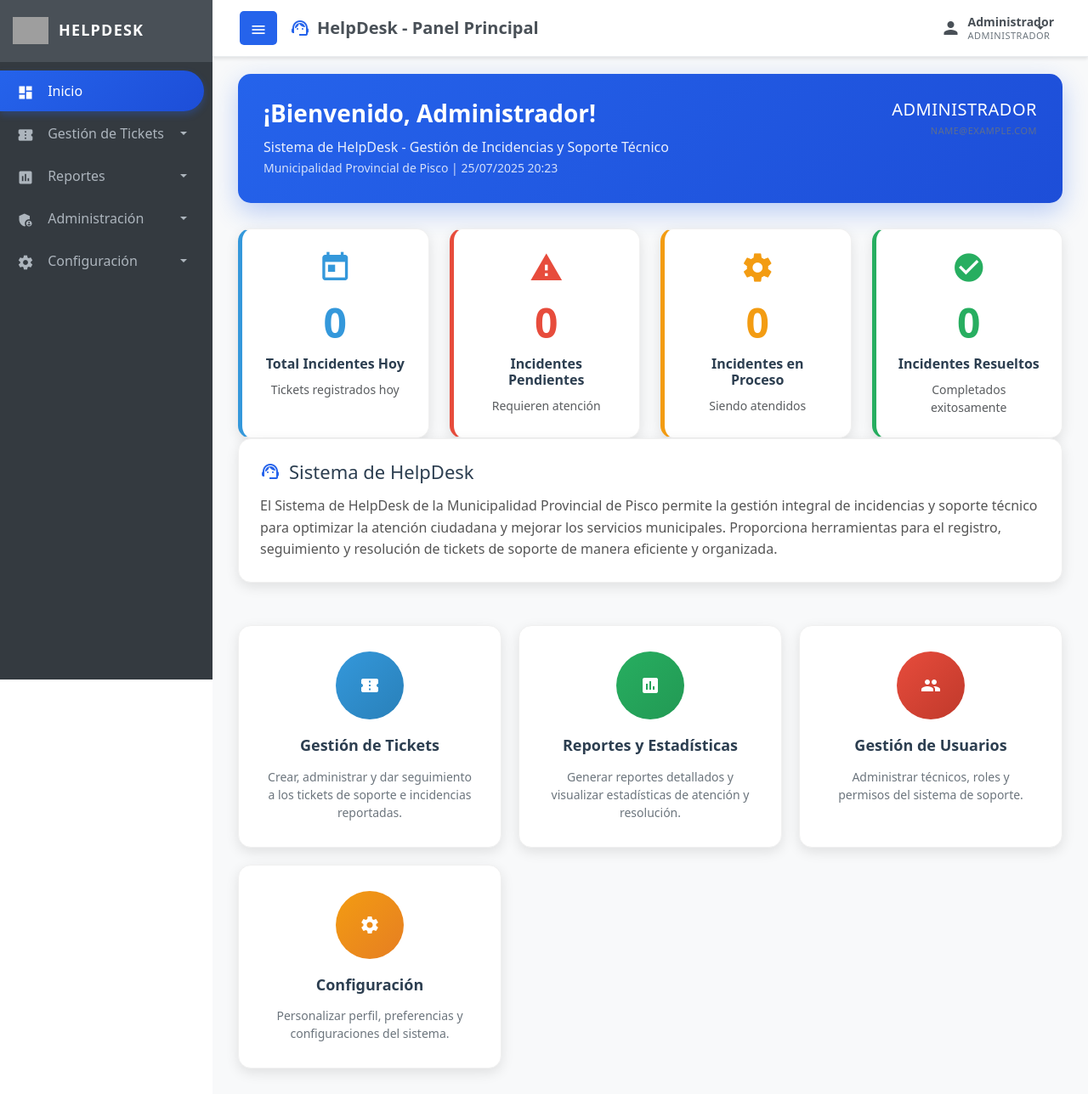
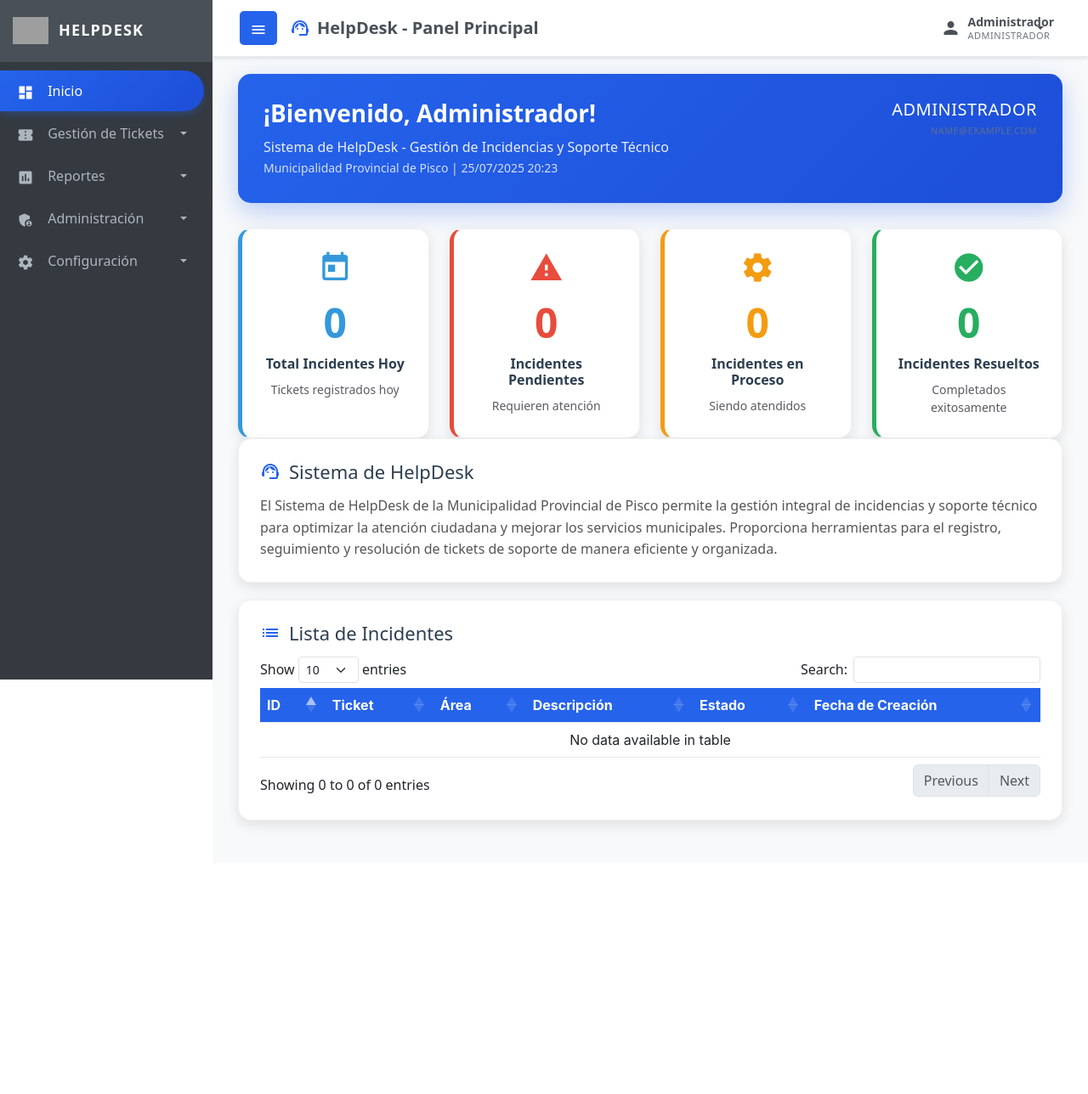
Before and after one commit to F3RN4ND0-30/sisti, a PHP site: page /frontend/sisvis/escritorio.php in a window 1280 px wide. Shown: the whole page at 85% size. After the commit the page ends 977 px from the top, so only its background shows below. Run offline with PHP 8.4, Linux system fonts and the light colour scheme; the visitor is signed in with stand-in values (Sample User, id 1); data that the repository does not hold is empty; some libraries are stand-ins or nearby versions; grey boxes are pictures that could not be loaded.

Commit message:
escritorio

```diff
--- a/backend/css/vistas/escritorio.css
+++ b/backend/css/vistas/escritorio.css
@@ -329,6 +329,63 @@
     margin-bottom: 0 !important;
 }
 
+.table {
+    width: 100%;
+    border-collapse: collapse;
+    font-family: 'Inter', sans-serif;
+    margin-top: 20px;
+}
+
+.table thead {
+    background-color: #2563eb;
+    color: white;
+}
+
+.table th,
+.table td {
+    padding: 12px 15px;
+    text-align: left;
+    border-bottom: 1px solid #e5e7eb;
+}
+
+.table tr:hover {
+    background-color: #f1f5f9;
+}
+
+.estado-tag {
+    padding: 5px 10px;
+    border-radius: 20px;
+    font-size: 0.85rem;
+    font-weight: bold;
+    display: inline-block;
+    text-align: center;
+}
+
+.estado-pendiente {
+    background-color: #ffe8e8;
+    color: #e74c3c;
+    border: 1px solid #e74c3c;
+}
+
+.estado-proceso {
+    background-color: #fff3cd;
+    color: #f39c12;
+    border: 1px solid #f39c12;
+}
+
+.estado-resuelto {
+    background-color: #e8f5e9;
+    color: #27ae60;
+    border: 1px solid #27ae60;
+}
+
+.table thead th {
+    background-color: #2563eb;
+    color: white;
+    text-align: center;
+}
+
+
 /* Animations */
 @keyframes fadeInDown {
     from {
--- /dev/null
+++ b/backend/php/desk/tabla_incidentes.php
@@ -0,0 +1,69 @@
+<?php
+require_once $_SERVER['DOCUMENT_ROOT'] . '/HelpDesk_MPP2.0/backend/bd/conexion.php';
+
+try {
+    $stmt = $conexion->query("
+    SELECT
+        i.Id_Incidentes,
+        t.Codigo_Ticket AS Ticket,
+        a.Nombre AS Area,
+        i.Descripcion,
+        e.Nombre AS Estado,
+        FORMAT(i.Fecha_Creacion, 'dd/MM/yyyy HH:mm') AS Fecha_Creacion
+    FROM tb_incidentes i
+    INNER JOIN tb_tickets t ON i.Id_Tickets = t.Id_Tickets
+    INNER JOIN tb_areas a ON i.Id_Areas = a.Id_Areas
+    INNER JOIN tb_estados_incidente e ON i.Id_Estados_Incidente = e.Id_Estados_Incidente
+    ORDER BY i.Fecha_Creacion DESC
+");
+
+    $incidentes = $stmt->fetchAll(PDO::FETCH_ASSOC);
+} catch (PDOException $e) {
+    echo "<p>Error al obtener incidentes: " . $e->getMessage() . "</p>";
+    exit;
+}
+?>
+
+<!-- Tabla de Incidentes -->
+<div class="activity-card">
+    <h4><i class="material-icons">list</i> Lista de Incidentes</h4>
+    <div style="overflow-x:auto;">
+        <table class="table">
+            <thead>
+                <tr>
+                    <th>ID</th>
+                    <th>Ticket</th>
+                    <th>Área</th>
+                    <th>Descripción</th>
+                    <th>Estado</th>
+                    <th>Fecha de Creación</th>
+                </tr>
+            </thead>
+            <tbody>
+                <?php foreach ($incidentes as $row): ?>
+                    <tr>
+                        <td><?= $row['Id_Incidentes'] ?></td>
+                        <td><?= $row['Ticket'] ?></td>
+                        <td><?= $row['Area'] ?></td>
+                        <td><?= $row['Descripcion'] ?></td>
+                        <td style="text-align: center;">
+                            <?php
+                            $estado = strtolower($row['Estado']);
+                            if ($estado === 'pendiente') {
+                                echo '<span class="estado-tag estado-pendiente">Pendiente</span>';
+                            } elseif ($estado === 'en proceso') {
+                                echo '<span class="estado-tag estado-proceso">En Proceso</span>';
+                            } elseif ($estado === 'resuelto') {
+                                echo '<span class="estado-tag estado-resuelto">Resuelto</span>';
+                            } else {
+                                echo '<span class="estado-tag">' . htmlspecialchars($row['Estado']) . '</span>';
+                            }
+                            ?>
+                        </td>
+                        <td><?= $row['Fecha_Creacion'] ?></td>
+                    </tr>
+                <?php endforeach; ?>
+            </tbody>
+        </table>
+    </div>
+</div>
--- a/frontend/sisvis/escritorio.php
+++ b/frontend/sisvis/escritorio.php
@@ -6,6 +6,29 @@
     header('location: ../login.php');
     exit();
 }
+?>
+<?php
+require_once '../../backend/bd/conexion.php';
+
+// Total incidentes HOY
+$stmtHoy = $conexion->prepare("SELECT COUNT(*) AS total FROM tb_incidentes WHERE CAST(fecha_creacion AS DATE) = CAST(GETDATE() AS DATE)");
+$stmtHoy->execute();
+$totalHoy = $stmtHoy->fetch(PDO::FETCH_ASSOC)['total'] ?? 0;
+
+// Incidentes pendientes (estado = 1)
+$stmtPend = $conexion->prepare("SELECT COUNT(*) AS total FROM tb_incidentes WHERE Id_Estados_Incidente = 1");
+$stmtPend->execute();
+$pendientes = $stmtPend->fetch(PDO::FETCH_ASSOC)['total'] ?? 0;
+
+// Incidentes en proceso (estado = 2)
+$stmtProc = $conexion->prepare("SELECT COUNT(*) AS total FROM tb_incidentes WHERE Id_Estados_Incidente = 2");
+$stmtProc->execute();
+$proceso = $stmtProc->fetch(PDO::FETCH_ASSOC)['total'] ?? 0;
+
+// Incidentes resueltos (estado = 3)
+$stmtRes = $conexion->prepare("SELECT COUNT(*) AS total FROM tb_incidentes WHERE Id_Estados_Incidente = 3");
+$stmtRes->execute();
+$resueltos = $stmtRes->fetch(PDO::FETCH_ASSOC)['total'] ?? 0;
 ?>
 <!doctype html>
 <html lang="es">
@@ -21,6 +44,14 @@
 
     <link href="https://fonts.googleapis.com/icon?family=Material+Icons" rel="stylesheet">
     <link rel="icon" type="image/png" href="../../backend/img/logoPisco.png" />
+
+    <!-- jQuery -->
+    <script src="https://code.jquery.com/jquery-3.6.0.min.js"></script>
+
+    <!-- DataTables -->
+    <link rel="stylesheet" href="https://cdn.datatables.net/1.13.6/css/dataTables.bootstrap5.min.css">
+    <script src="https://cdn.datatables.net/1.13.6/js/jquery.dataTables.min.js"></script>
+    <script src="https://cdn.datatables.net/1.13.6/js/dataTables.bootstrap5.min.js"></script>
 </head>
 
 <body>
@@ -51,7 +82,7 @@
             <div class="col-lg-3 col-md-6">
                 <div class="stat-card blue">
                     <i class="material-icons" style="font-size: 40px; color: #3498db;">today</i>
-                    <div class="stat-number">0</div>
+                    <div class="stat-number"><?php echo $totalHoy; ?></div>
                     <h5>Total Incidentes Hoy</h5>
                     <p class="text-muted">Tickets registrados hoy</p>
                 </div>
@@ -60,7 +91,7 @@
             <div class="col-lg-3 col-md-6">
                 <div class="stat-card red">
                     <i class="material-icons" style="font-size: 40px; color: #e74c3c;">warning</i>
-                    <div class="stat-number">0</div>
+                    <div class="stat-number"><?php echo $pendientes; ?></div>
                     <h5>Incidentes Pendientes</h5>
                     <p class="text-muted">Requieren atención</p>
                 </div>
@@ -69,7 +100,7 @@
             <div class="col-lg-3 col-md-6">
                 <div class="stat-card orange">
                     <i class="material-icons" style="font-size: 40px; color: #f39c12;">settings</i>
-                    <div class="stat-number">0</div>
+                    <div class="stat-number"><?php echo $proceso; ?></div>
                     <h5>Incidentes en Proceso</h5>
                     <p class="text-muted">Siendo atendidos</p>
                 </div>
@@ -78,7 +109,7 @@
             <div class="col-lg-3 col-md-6">
                 <div class="stat-card green">
                     <i class="material-icons" style="font-size: 40px; color: #27ae60;">check_circle</i>
-                    <div class="stat-number">0</div>
+                    <div class="stat-number"><?php echo $resueltos; ?></div>
                     <h5>Incidentes Resueltos</h5>
                     <p class="text-muted">Completados exitosamente</p>
                 </div>
@@ -96,43 +127,20 @@
         </div>
 
         <!-- Módulos del Sistema -->
-        <div class="module-grid">
-            <div class="module-card tickets" onclick="alert('Módulo en desarrollo')">
-                <div class="module-icon">
-                    <i class="material-icons">confirmation_number</i>
-                </div>
-                <h5>Gestión de Tickets</h5>
-                <p>Crear, administrar y dar seguimiento a los tickets de soporte e incidencias reportadas.</p>
-            </div>
-
-            <div class="module-card reports" onclick="alert('Módulo en desarrollo')">
-                <div class="module-icon">
-                    <i class="material-icons">assessment</i>
-                </div>
-                <h5>Reportes y Estadísticas</h5>
-                <p>Generar reportes detallados y visualizar estadísticas de atención y resolución.</p>
-            </div>
-
-            <?php if ($_SESSION['hd_rol'] === 'administrador'): ?>
-                <div class="module-card users" onclick="alert('Módulo en desarrollo')">
-                    <div class="module-icon">
-                        <i class="material-icons">people</i>
-                    </div>
-                    <h5>Gestión de Usuarios</h5>
-                    <p>Administrar técnicos, roles y permisos del sistema de soporte.</p>
-                </div>
-            <?php endif; ?>
-
-            <div class="module-card config" onclick="alert('Módulo en desarrollo')">
-                <div class="module-icon">
-                    <i class="material-icons">settings</i>
-                </div>
-                <h5>Configuración</h5>
-                <p>Personalizar perfil, preferencias y configuraciones del sistema.</p>
-            </div>
-        </div>
+        <?php include '../../backend/php/desk/tabla_incidentes.php'; ?>
 
     </div>
+
+    <script>
+        document.addEventListener('DOMContentLoaded', function() {
+            $('.table').DataTable({
+                language: {
+                    url: '//cdn.datatables.net/plug-ins/1.13.6/i18n/es-ES.json'
+                },
+                responsive: true
+            });
+        });
+    </script>
 
 </body>
 
```
